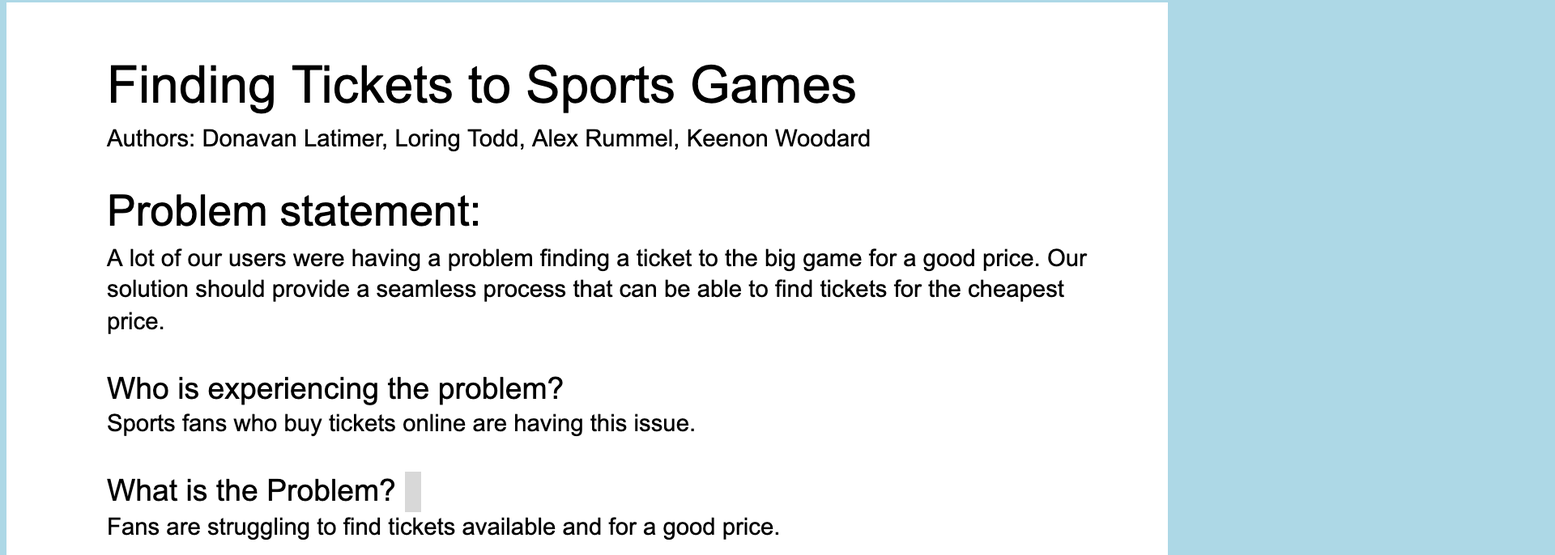
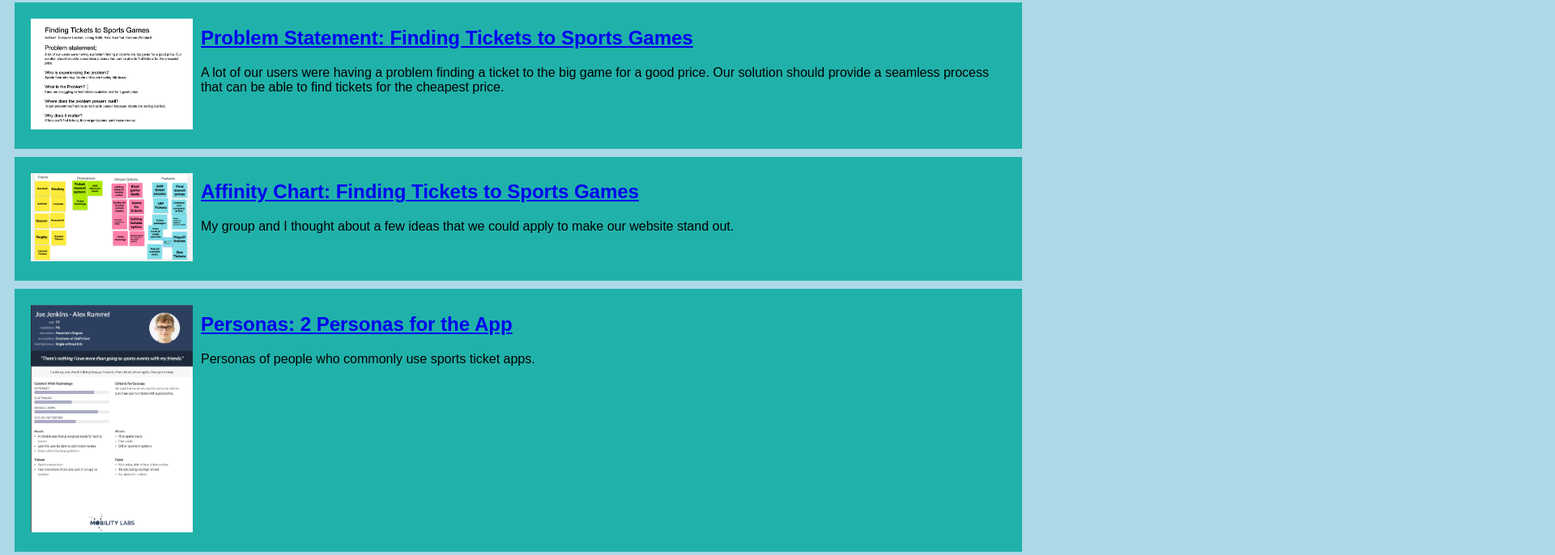
Before and after one commit to alex-rummel/alex-rummel.github.io, a plain HTML site: page index.html in a window 1280 px wide. Shown: the part 111-797 px from the top of the page at 81% size, 1920 px wide, since content can reach past the window. Drawn offline with Linux system fonts and the light colour scheme.

Commit message:
Add files via upload

```diff
--- a/index.html
+++ b/index.html
@@ -29,5 +29,16 @@
                  </p>
             </section>
         </section>
+
+        <!-- Personas Assignment-->
+        <section class = "assignment">
+            <a href="files/Portia Plante Fanatics Personas.pdf"><img src= "images/persona.png"></a>
+            <section class = "ass-details">
+                <a href="files/Portia Plante Fanatics Personas.pdf"><h2>Personas: 2 Personas for the App</h2></a>
+                <p>
+                    Personas of people who commonly use sports ticket apps.
+                 </p>
+            </section>
+        </section>
     </body>
 </html>
--- a/styles.css
+++ b/styles.css
@@ -2,6 +2,19 @@ body {
     background:lightblue;
     font-family:Arial, Helvetica, sans-serif;
 }
+
+.assignment {
+    display:flex;
+    padding:10px;
+    margin:10px;
+    background:lightseagreen;
+}
+
+.assignment img {
+    width:200px;
+    padding:10px;
+}
+
 h1 {
     color:lightseagreen;
     text-align: center;
```
Also changed, not shown: images/persona.png (added), 2 other files.
